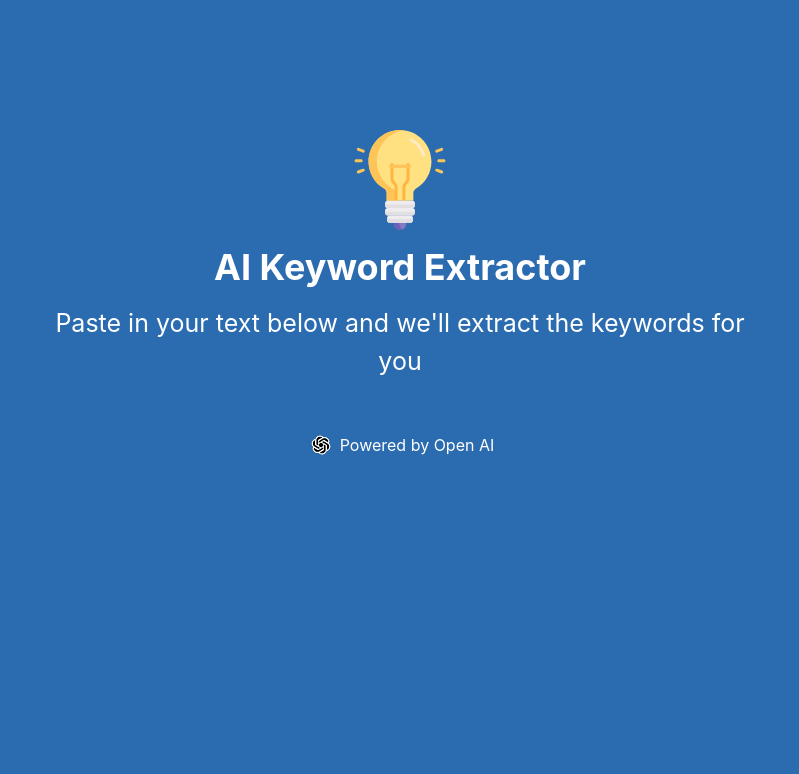
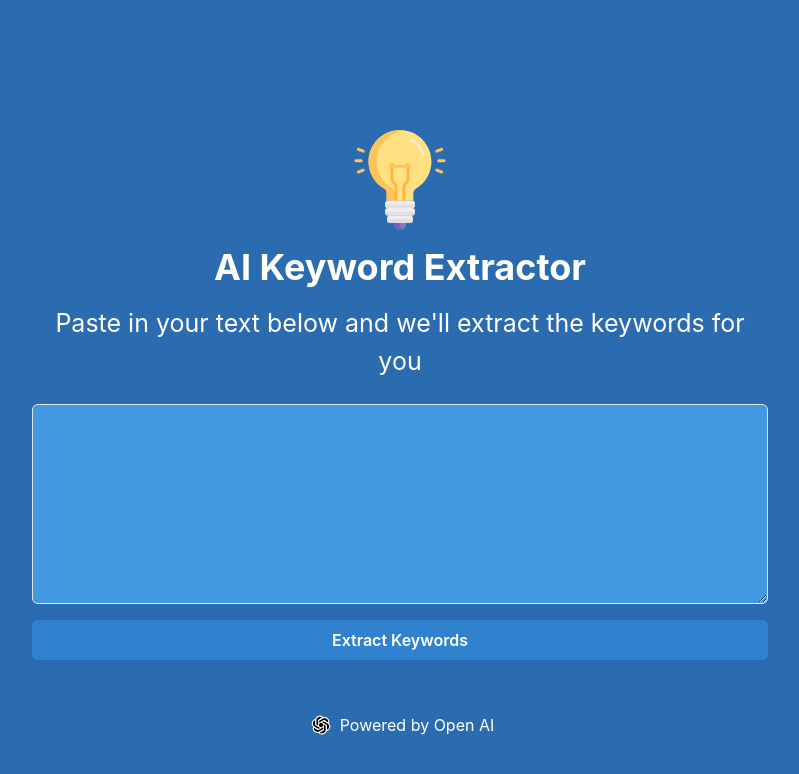
Before and after one commit to linuxguy467/ai-keyword-extractor, a React (Vite) app: page / in a window 1280 px wide. Shown: the top 774 px of the page, without its empty margins (240-1039 px from the left). Built offline with nearby package versions, Linux system fonts and the light colour scheme.

Commit message:
add the text input component

```diff
--- a/src/App.jsx
+++ b/src/App.jsx
@@ -1,11 +1,12 @@
 import { Box, Container } from '@chakra-ui/react'
-import { Footer, Header } from './components'
+import { Footer, Header, TextInput } from './components'
 
 const App = () => {
   return (
     <Box bg='blue.600' color='white' height='100vh' paddingTop={130}>
       <Container maxW='3xl' centerContent>
         <Header />
+        <TextInput />
         <Footer />
       </Container>
     </Box>
--- /dev/null
+++ b/src/components/TextInput.jsx
@@ -0,0 +1,21 @@
+import { useState } from 'react'
+import { Button, Textarea } from '@chakra-ui/react'
+
+const TextInput = () => {
+  const [text, setText] = useState('')
+
+  const submitText = () => {
+    console.log(text)
+  }
+
+  return (
+    <>
+      <Textarea bg='blue.400' color='white' padding={4} marginTop={6} height={200} value={text} onChange={(e) => setText(e.target.value)} />
+      <Button bg='blue.500' color='white' marginTop={4} width='100%' _hover={{ bg: 'blue.700' }} onClick={submitText}>
+        Extract Keywords
+      </Button>
+    </>
+  )
+}
+
+export default TextInput
--- a/src/components/index.js
+++ b/src/components/index.js
@@ -1,4 +1,5 @@
 import Header from './Header'
+import TextInput from './TextInput'
 import Footer from './Footer'
 
-export { Header, Footer }
+export { Header, TextInput, Footer }
```
